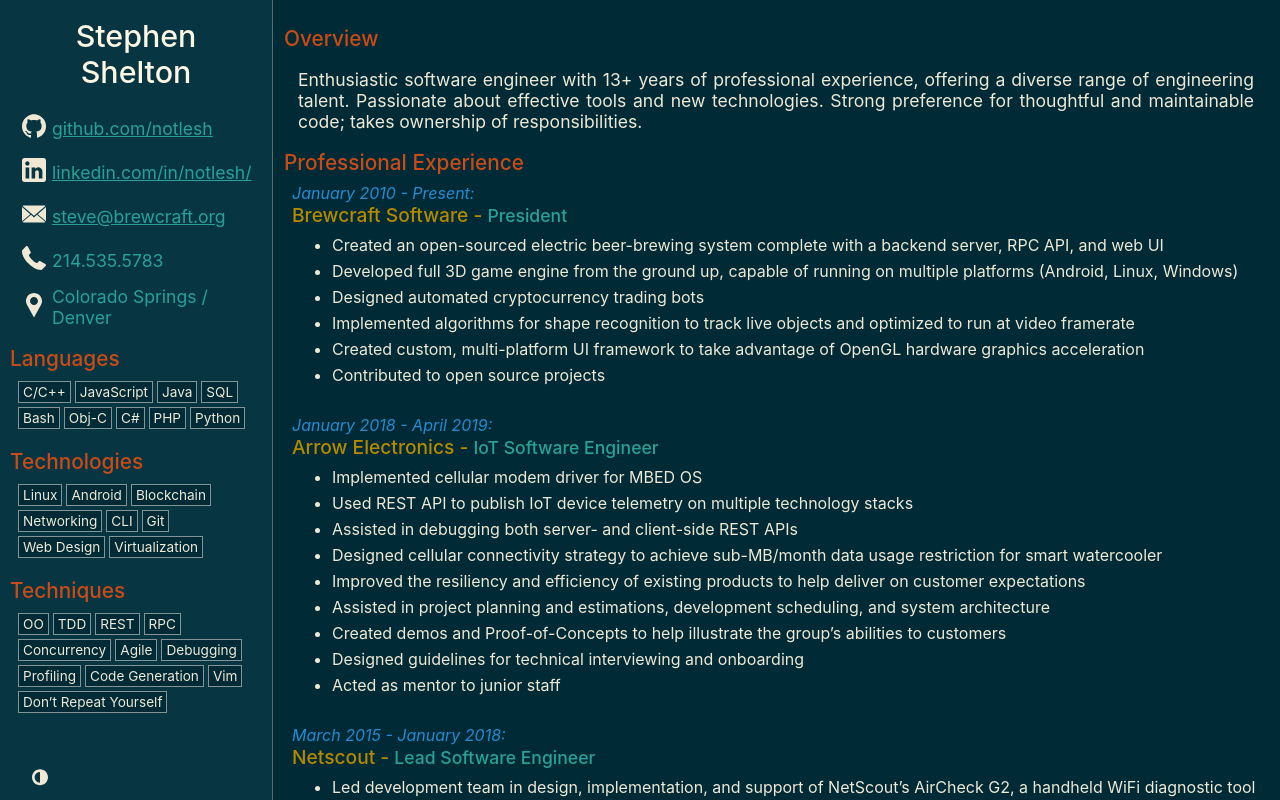
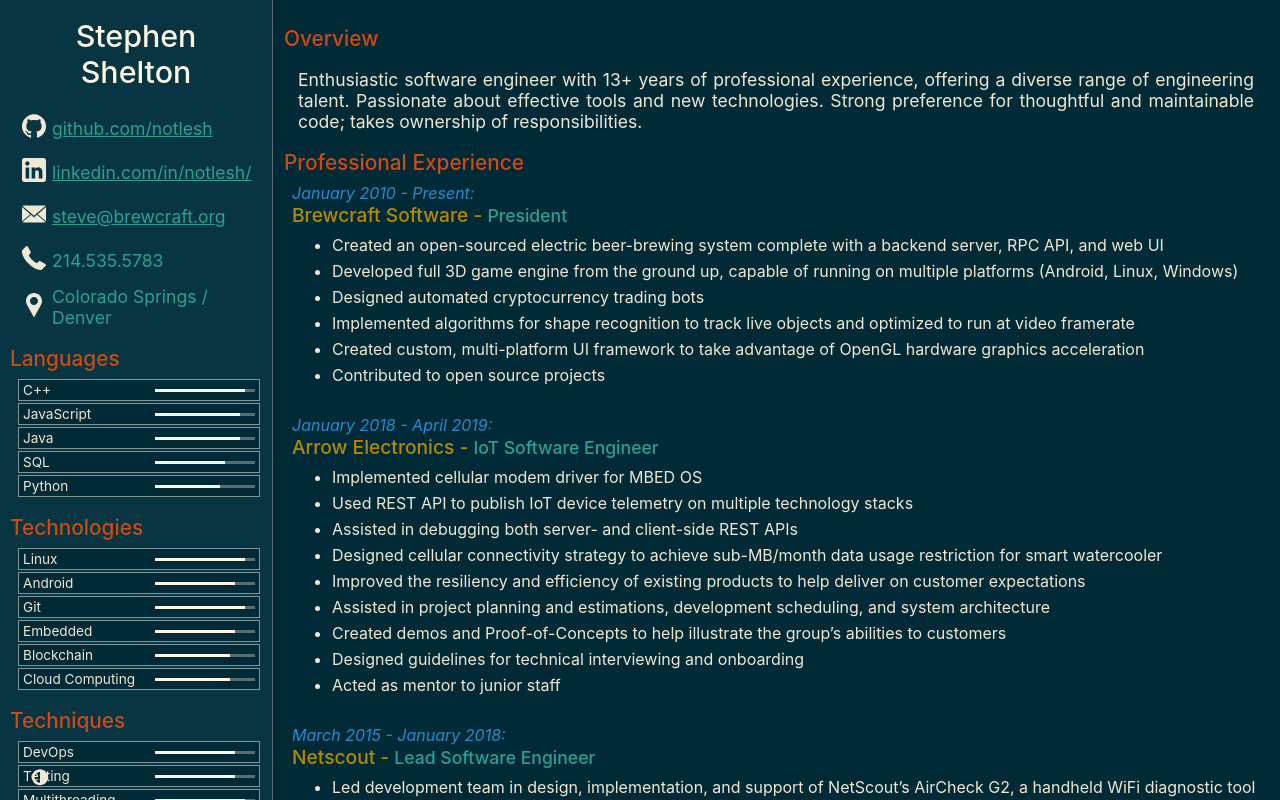
Before and after one commit to notlesh/stephen-shelton-resume, a React (Create React App) app: page / in a window 1280 px wide. Shown: the top 800 px of the page. Built offline with nearby package versions, Linux system fonts and the light colour scheme.

Commit message:
Add progress bars, clean up tags

```diff
--- a/src/App.css
+++ b/src/App.css
@@ -155,7 +155,9 @@
 }
 
 .tagBox {
-  display: inline-block;
+  display: flex;
+  justify-content: space-between;
+  align-items: center;
   font-size: 0.85rem;
   border: 1px solid;
   border-color: var(--base0);
@@ -163,6 +165,19 @@
   padding: 2px 4px;
   margin: 2px;
   color: var(--base4);
+}
+
+.progressBar {
+  margin: 0;
+  padding: 0;
+  background-color: var(--base01);
+
+  width: 100px;
+  height: 3px;
+}
+.progressBarFill {
+  background-color: var(--base3);
+  height: 100%;
 }
 
 .iconTextContainer {
--- a/src/LeftBar.js
+++ b/src/LeftBar.js
@@ -2,6 +2,7 @@
 import './App.css';
 import IconTextContainer from './IconTextContainer';
 import ThemeToggler from './ThemeToggler';
+import Tag from './components/Tag';
 import GithubIcon from './icons/github';
 import LinkedInIcon from './icons/linkedin';
 import LocationIcon from './icons/location';
@@ -37,21 +38,21 @@
         <p className="sectionHeader">Languages</p>
         <div className="leftInfoBox">
           {props.data.languages.map(item =>
-            <span key={item} className="tagBox">{item}</span>
+            <Tag key={item.name} className="tagBox" text={item.name} fill={item.strength}/>
           )}
         </div>
 
         <p className="sectionHeader">Technologies</p>
         <div className="leftInfoBox">
           {props.data.technologies.map(item =>
-            <span key={item} className="tagBox">{item}</span>
+            <Tag key={item} className="tagBox" text={item.name} fill={item.strength}/>
           )}
         </div>
 
         <p className="sectionHeader">Techniques</p>
         <div className="leftInfoBox">
           {props.data.techniques.map(item =>
-            <span key={item} className="tagBox">{item}</span>
+            <Tag key={item} className="tagBox" text={item.name} fill={item.strength}/>
           )}
         </div>
         <ThemeToggler />
--- /dev/null
+++ b/src/components/ProgressBar.js
@@ -0,0 +1,18 @@
+import React from 'react';
+import '../App.css';
+
+function ProgressBar(props) {
+
+  const style = {
+    width: ""+ (props.fill * 100) +"%",
+  }
+
+  return (
+    <div className="progressBar">
+      <div className="progressBarFill" style={style}>
+      </div>
+    </div>
+  );
+}
+
+export default ProgressBar;
--- /dev/null
+++ b/src/components/Tag.js
@@ -0,0 +1,15 @@
+import React from 'react';
+import ProgressBar from './ProgressBar';
+import '../App.css';
+
+function Tag(props) {
+
+  return (
+    <span className="tagBox">
+      {props.text}
+      <ProgressBar fill={props.fill} />
+    </span>
+  );
+}
+
+export default Tag;
--- a/src/data.js
+++ b/src/data.js
@@ -15,9 +15,31 @@
     short: "github.com/notlesh",
   },
   description: "Enthusiastic software engineer with 13+ years of professional experience, offering a diverse range of engineering talent. Passionate about effective tools and new technologies. Strong preference for thoughtful and maintainable code; takes ownership of responsibilities.",
-  languages: ["C/C++", "JavaScript", "Java", "SQL", "Bash", "Obj-C", "C#", "PHP", "Python"],
-  technologies: ["Linux", "Android", "Blockchain", "Networking", "CLI", "Git", "Web Design", "Virtualization"],
-  techniques: ["OO", "TDD", "REST", "RPC", "Concurrency", "Agile", "Debugging", "Profiling", "Code Generation", "Vim", "Don’t Repeat Yourself"],
+  languages: [
+    {name: "C++", strength: 0.9, },
+    {name: "JavaScript", strength: 0.85, },
+    {name: "Java", strength: 0.85, },
+    {name: "SQL", strength: 0.7, },
+    {name: "Python", strength: 0.65, },
+  ],
+  technologies: [
+    {name: "Linux", strength: 0.9, },
+    {name: "Android", strength: 0.8, },
+    {name: "Git", strength: 0.9, },
+    {name: "Embedded", strength: 0.8, },
+    {name: "Blockchain", strength: 0.75, },
+    {name: "Cloud Computing", strength: 0.75, },
+  ],
+  techniques: [
+    {name: "DevOps", strength: 0.8, },
+    {name: "Testing", strength: 0.8, },
+    {name: "Multithreading", strength: 0.9, },
+    {name: "REST", strength: 0.8, },
+    {name: "Agile", strength: 0.75, },
+    {name: "Debugging", strength: 0.9, },
+    {name: "Optimization", strength: 0.9, },
+    {name: "Mentoring", strength: 0.8, },
+  ],
   roles: [
     { start: "January 2010",
       end: "Present",
```
